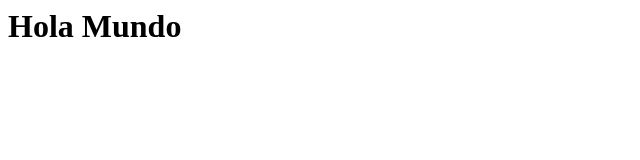
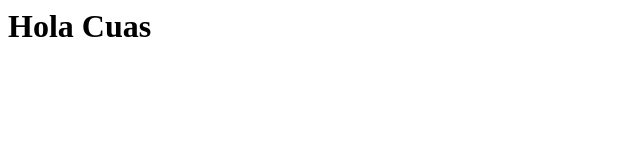
Before and after one commit to Carbyfah/clase_1_Carbajal_Mejia, a plain HTML site: page index.html in a window 1280 px wide. Shown: the whole page, without its empty margins (0-640 px from the left). Drawn offline with Linux system fonts and the light colour scheme.

Commit message:
Ejemplo de actualizar documento

```diff
--- a/index.html
+++ b/index.html
@@ -1 +1 @@
-<H1>Hola Mundo</H1>
+<H1>Hola Cuas</H1>
```
